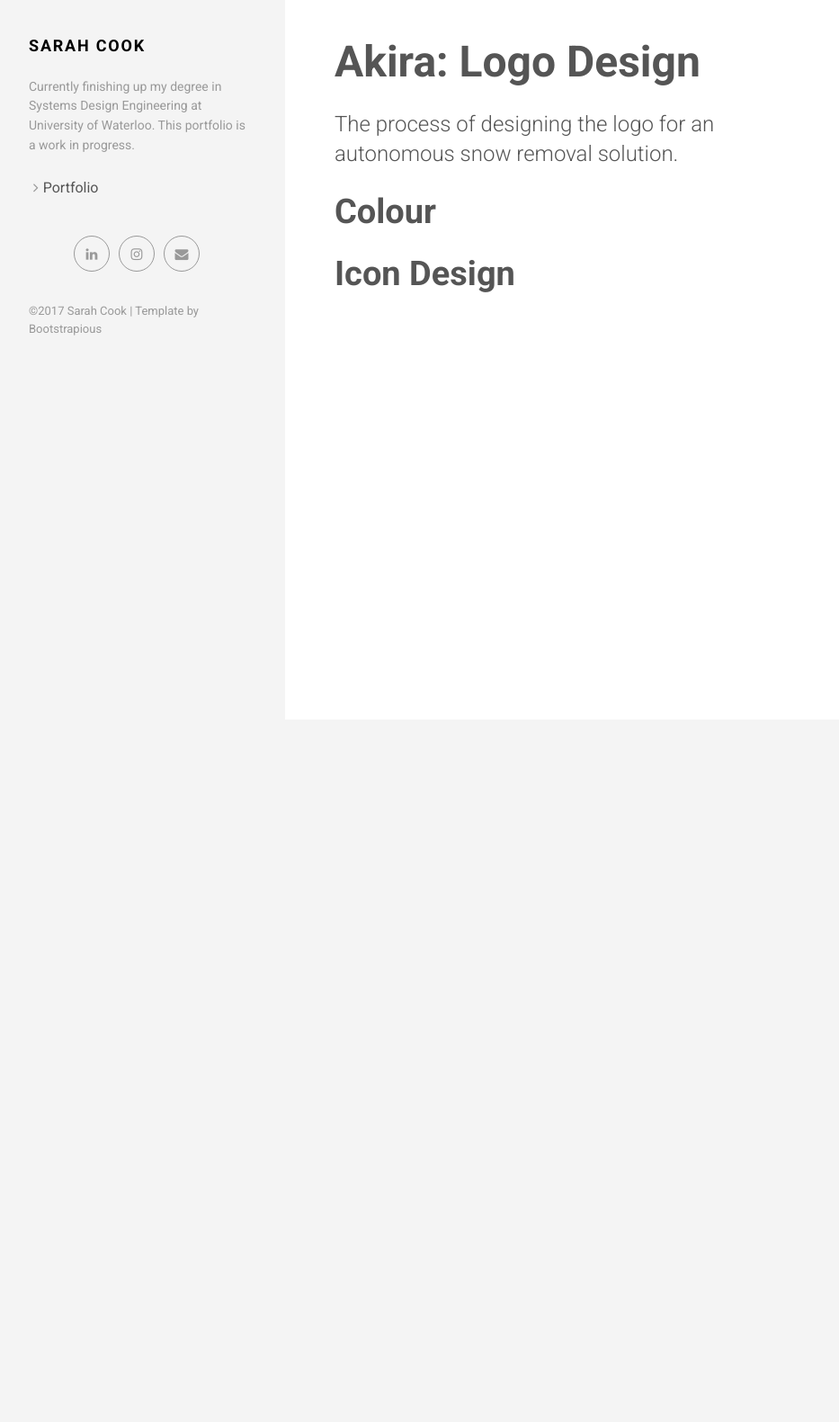
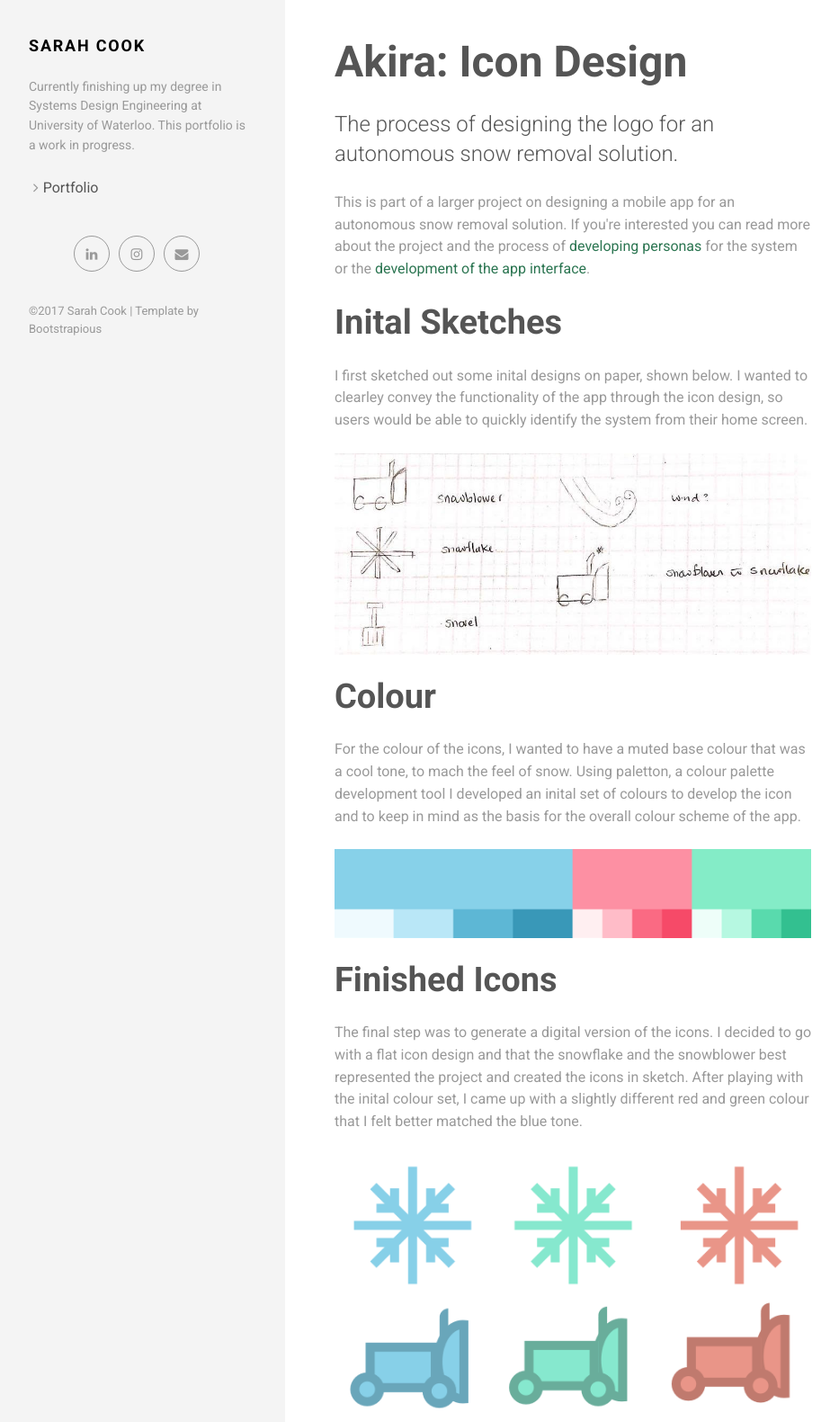
Before and after one commit to sefcook/SYDE542, a plain HTML site: page akiraLogo.html in a window 1280 px wide. Shown: the top 1581 px of the page at 90% size, without its empty margins (3-936 px from the left). Before the commit the page ends 800 px from the top, so only its background shows below. Drawn offline with nearby package versions, Linux system fonts and the light colour scheme.

Commit message:
Updated Akira Icon Design

```diff
--- a/akiraLogo.html
+++ b/akiraLogo.html
@@ -60,12 +60,28 @@
             <div class="row">
               <div class="col-lg-12">
                 <div class="content-column-content">
-                  <h1>Akira: Logo Design</h1>
+                  <h1>Akira: Icon Design</h1>
                   <p class="lead">The process of designing the logo for an autonomous snow removal solution.</p>
 
+                  <p>This is part of a larger project on designing a mobile app for an autonomous snow removal solution. If you're interested you can read more about the project and the process of <a href="akiraResearch.html">developing personas</a> for the system or the <a href="akiraApp.html">development of the app interface</a>.</p>
+
+                  <h2>Inital Sketches</h2>
+                  <p>I first sketched out some inital designs on paper, shown below. I wanted to clearley convey the functionality of the app through the icon design, so users would be able to quickly identify the system from their home screen.<p>
+
+                  <p><img src="img/akiraSketches.jpg" alt="rough icon sketches" class="image img-square img-responsive"></p>
 
                   <h2>Colour</h2>
-                  <h2>Icon Design</h2>
+                  <p>For the colour of the icons, I wanted to have a muted base colour that was a cool tone, to mach the feel of snow. Using paletton, a colour palette development tool I developed an inital set of colours to develop the icon and to keep in mind as the basis for the overall colour scheme of the app.</p>
+                  <p><img src="img/initalCS.png" alt="inital icon colours" class="image img-square img-responsive"></p>
+
+                  <h2>Finished Icons</h2>
+                  <p>The final step was to generate a digital version of the icons. I decided to go with a flat icon design and that the snowflake and the snowblower best represented the project and created the icons in sketch. After playing with the inital colour set, I came up with a slightly different red and green colour that I felt better matched the blue tone. </p>
+
+                  <p><img src="img/squareLogo.png" alt="rough icon sketches" class="image img-square img-responsive"></p>
+
+                  <p>After creating the inital logos with sharp edges, I chose to try rounding the edges of the logos to create a softer more friendly design.</p>
+
+                  <p><img src="img/portfolio/logo.png" alt="rough icon sketches" class="image img-square img-responsive"></p>
 
                 </div>
               </div>
```
Also changed, not shown: akiraApp.html (+5 -0 lines), index.html (+2 -2 lines), img/akiraSketches.jpg (added), img/initalCS.png (added), img/portfolio/Logo2.png (deleted), img/portfolio/cones.jpg (deleted), img/portfolio/logo.png, img/portfolio/wireframepngs.png (added), img/squareLogo.png (added).
